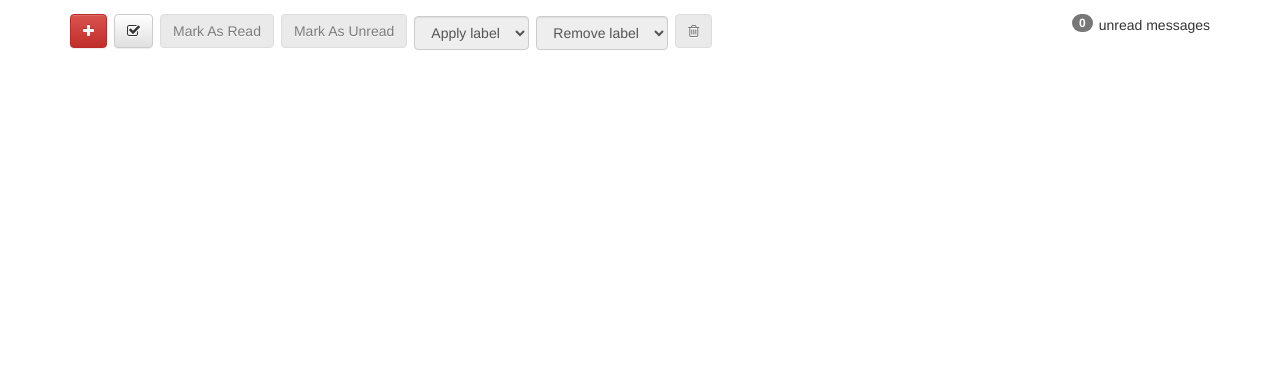
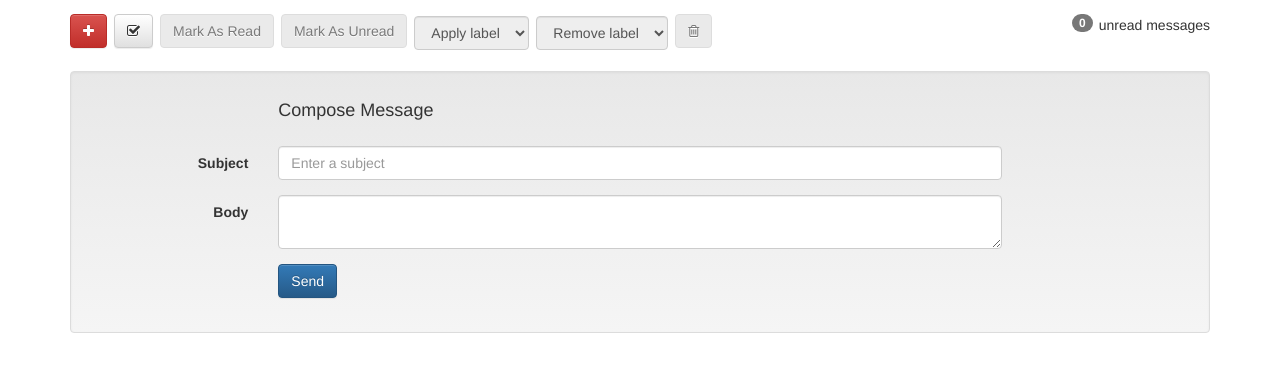
Before and after one commit to Truvisory/inbox, a React (Create React App) app: page / in a window 1280 px wide. Shown: the top 372 px of the page. Built offline with nearby package versions, Linux system fonts and the light colour scheme; no server answers.

Commit message:
added compose form component

```diff
--- a/src/App.js
+++ b/src/App.js
@@ -1,5 +1,6 @@
 import React, { Component } from 'react';
 import Toolbar from './components/Toolbar'
+import ComposeForm from './components/ComposeForm'
 import MessageList from './components/MessageList'
 const url = 'http://localhost:8082/api/messages'
 
@@ -111,6 +112,10 @@ class App extends Component {
     this.setState({messages: selectedMessages})
   }
 
+  composeFormButton = () => {
+    console.log("yo")
+  }
+
   render() {
       console.log(this.state.messages)
       const unreadCount = this.state.messages.filter(message => message.read === false).length
@@ -127,7 +132,9 @@ class App extends Component {
           applyLabel={this.applyLabel}
           removeLabel={this.removeLabel}
           unreadCount={unreadCount}
-          selectedIndicator={selectedIndicator} />
+          selectedIndicator={selectedIndicator}
+          composeFormButton={this.composeFormButton} />
+        <ComposeForm />
         {this.state.messages[0]
           ? <MessageList
               messages={this.state.messages}
--- /dev/null
+++ b/src/components/ComposeForm.js
@@ -0,0 +1,32 @@
+import React from 'react';
+
+const ComposeForm = (props) => {
+    return (
+      <form className="form-horizontal well">
+        <div className="form-group">
+          <div className="col-sm-8 col-sm-offset-2">
+            <h4>Compose Message</h4>
+          </div>
+        </div>
+        <div className="form-group">
+          <label className="col-sm-2 control-label">Subject</label>
+          <div className="col-sm-8">
+            <input type="text" className="form-control" id="subject" placeholder="Enter a subject" name="subject" />
+          </div>
+        </div>
+        <div className="form-group">
+          <label className="col-sm-2 control-label">Body</label>
+          <div className="col-sm-8">
+            <textarea name="body" id="body" className="form-control"></textarea>
+          </div>
+        </div>
+        <div className="form-group">
+          <div className="col-sm-8 col-sm-offset-2">
+            <input type="submit" value="Send" className="btn btn-primary" />
+          </div>
+        </div>
+      </form>
+    )
+}
+
+export default ComposeForm
--- a/src/components/Toolbar.js
+++ b/src/components/Toolbar.js
@@ -19,7 +19,7 @@ const Toolbar = (props) => {
             unread messages
           </p>
 
-          <a className="btn btn-danger" href="/#">
+          <a className="btn btn-danger" href="/#" onClick={props.composeFormButton}>
             <i className="fa fa-plus"></i>
           </a>
 
```
